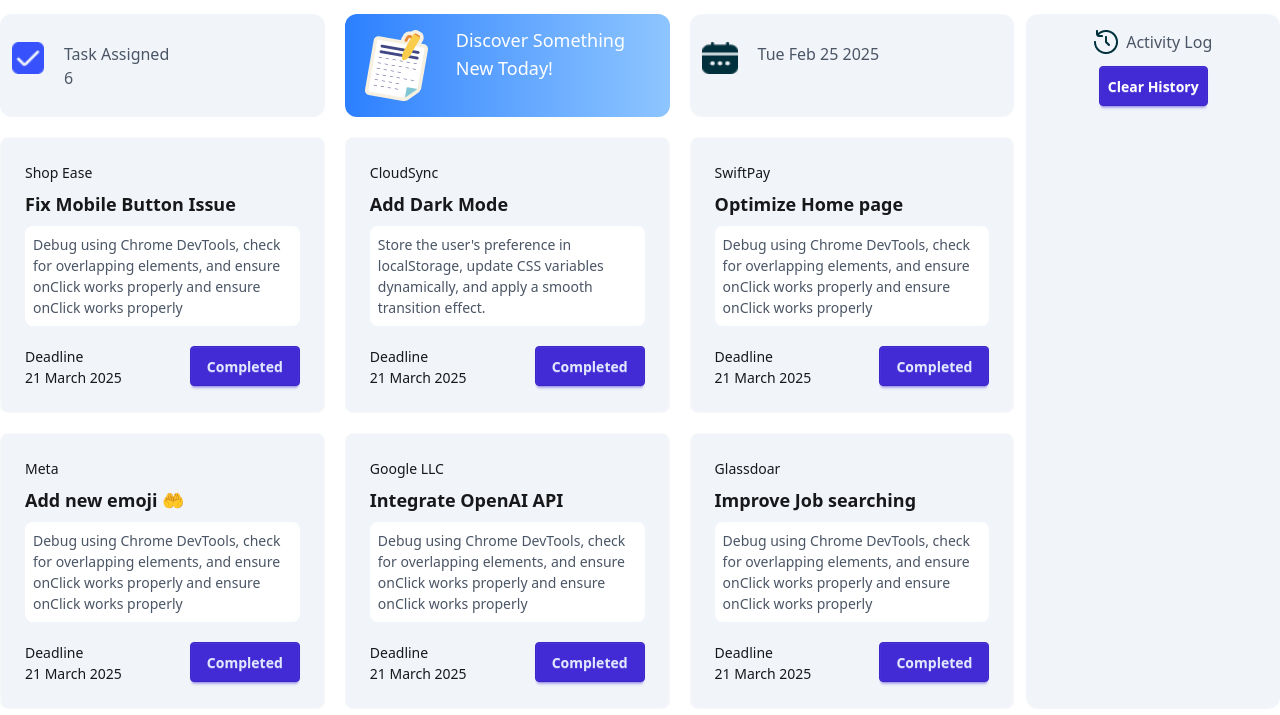
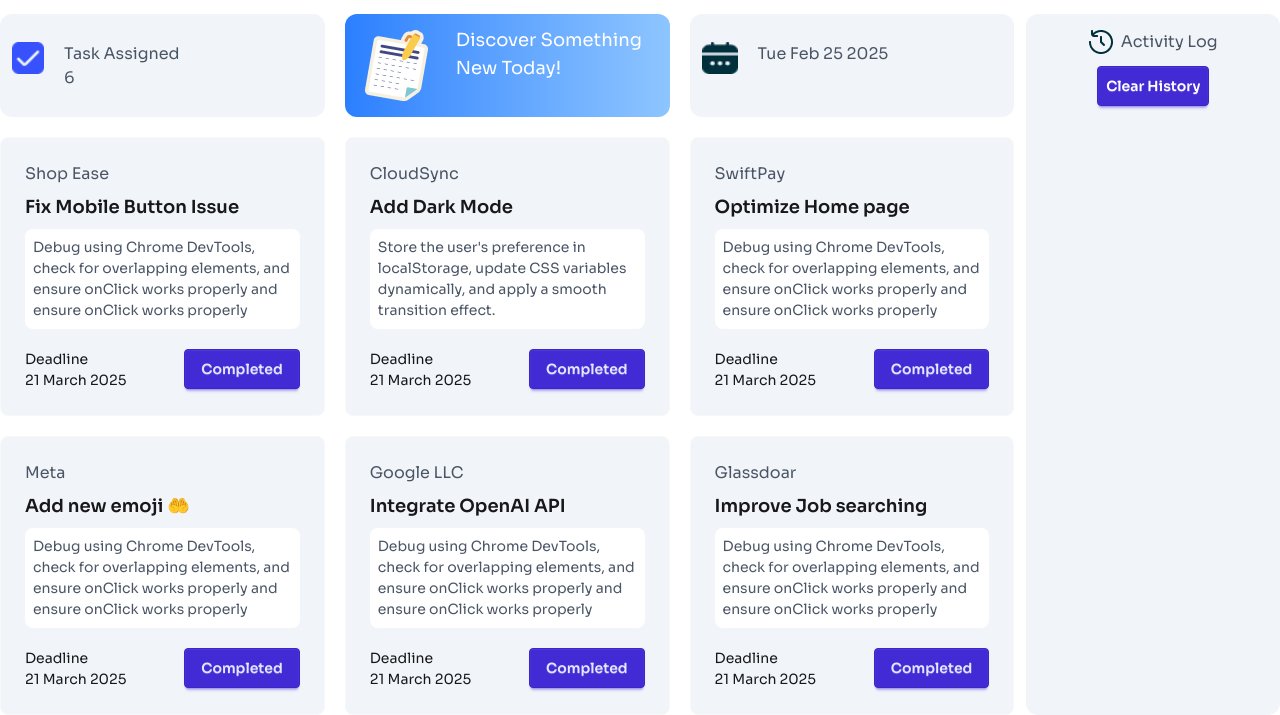
Before and after one commit to Showrav108/Dev-Board-5th, a plain HTML site: page index.html in a window 1280 px wide. Shown: the part 110-825 px from the top of the page. Drawn offline with nearby package versions, Linux system fonts and the light colour scheme.

Commit message:
text color added

```diff
--- a/index.html
+++ b/index.html
@@ -4,10 +4,31 @@
     <meta charset="UTF-8">
     <meta name="viewport" content="width=device-width, initial-scale=1.0">
     <title>Deb Board</title>
+    <!-- daisyUI cdn -->
     <link href="https://cdn.jsdelivr.net/npm/daisyui@5.0.0-beta.9/daisyui.css" rel="stylesheet" type="text/css" />
     <script src="https://cdn.jsdelivr.net/npm/@tailwindcss/browser@4"></script>
+    <!-- font sora cdn -->
+    <link rel="preconnect" href="https://fonts.googleapis.com">
+    <link rel="preconnect" href="https://fonts.gstatic.com" crossorigin>
+    <link href="https://fonts.googleapis.com/css2?family=Sora:wght@100..800&display=swap" rel="stylesheet">
+    <style>
+        .font-sora{
+            font-family: "Sora", serif;
+        }
+    </style>
+    <script>
+        tailwind.config = {
+          theme: {
+            extend: {
+              colors: {
+                clifford: '#da373d',
+              },
+            },
+          },
+        }
+      </script>
 </head>
-<body>
+<body class="font-sora">
     <header class="mt-5 rounded-md bg-slate-50">
         <nav class="flex justify-between p-4">
             <div class="flex gap-3">
@@ -43,7 +64,7 @@
                     </div>
                     <div class="card card-border bg-base-100 bg-slate-100">
                         <div class="card-body">
-                           <h6 class="rounded-lg text-bold">Shop Ease</h6>
+                           <h6 class="rounded-lg text-bold text-gray-600 text-base">Shop Ease</h6>
                           <h2 class="card-title text-bold">Fix Mobile Button Issue</h2>
                           <p class="bg-white rounded-lg p-2 text-gray-600">Debug using Chrome DevTools, check for overlapping elements, and ensure onClick works properly
                             and ensure onClick works properly</p>
@@ -60,7 +81,7 @@
                     </div>
                     <div class="card card-border bg-base-100 bg-slate-100">
                         <div class="card-body">
-                           <h6 class="rounded-lg text-bold">CloudSync</h6>
+                           <h6 class="rounded-lg text-bold text-gray-600 text-base">CloudSync</h6>
                           <h2 class="card-title text-bold">Add Dark Mode</h2>
                           <p class="bg-white rounded-lg p-2 text-gray-600">Store the user's preference in localStorage,
                              update CSS variables dynamically, and apply a smooth transition effect.</p>
@@ -77,7 +98,7 @@
                     </div>
                     <div class="card card-border bg-base-100 bg-slate-100">
                         <div class="card-body">
-                           <h6 class="rounded-lg text-bold">SwiftPay</h6>
+                           <h6 class="rounded-lg text-bold text-gray-600 text-base">SwiftPay</h6>
                           <h2 class="card-title text-bold">Optimize  Home page </h2>
                           <p class="bg-white rounded-lg p-2 text-gray-600">Debug using Chrome DevTools, check for overlapping elements, and ensure onClick works properly
                             and ensure onClick works properly</p>
@@ -94,7 +115,7 @@
                     </div>
                     <div class="card card-border bg-base-100 bg-slate-100">
                         <div class="card-body">
-                           <h6 class="rounded-lg text-bold">Meta</h6>
+                           <h6 class="rounded-lg text-bold text-gray-600 text-base">Meta</h6>
                           <h2 class="card-title text-bold">Add new emoji 🤲 </h2>
                           <p class="bg-white rounded-lg p-2 text-gray-600">Debug using Chrome DevTools, check for overlapping elements, and ensure onClick works properly
                             and ensure onClick works properly</p>
@@ -111,7 +132,7 @@
                     </div>
                     <div class="card card-border bg-base-100 bg-slate-100">
                         <div class="card-body">
-                           <h6 class="rounded-lg text-bold">Google LLC</h6>
+                           <h6 class="rounded-lg text-bold text-gray-600 text-base">Google LLC</h6>
                           <h2 class="card-title text-bold">Integrate OpenAI API </h2>
                           <p class="bg-white rounded-lg p-2 text-gray-600">Debug using Chrome DevTools, check for overlapping elements, and ensure onClick works properly
                             and ensure onClick works properly</p>
@@ -128,7 +149,7 @@
                     </div>
                     <div class="card card-border bg-base-100 bg-slate-100">
                         <div class="card-body">
-                           <h6 class="rounded-lg text-bold">Glassdoar</h6>
+                           <h6 class="rounded-lg text-bold text-gray-600 text-base">Glassdoar</h6>
                           <h2 class="card-title text-bold">Improve Job searching</h2>
                           <p class="bg-white rounded-lg p-2 text-gray-600">Debug using Chrome DevTools, check for overlapping elements, and ensure onClick works properly
                             and ensure onClick works properly</p>
```
Also changed, not shown: blog.html (added, +19 -0 lines).
